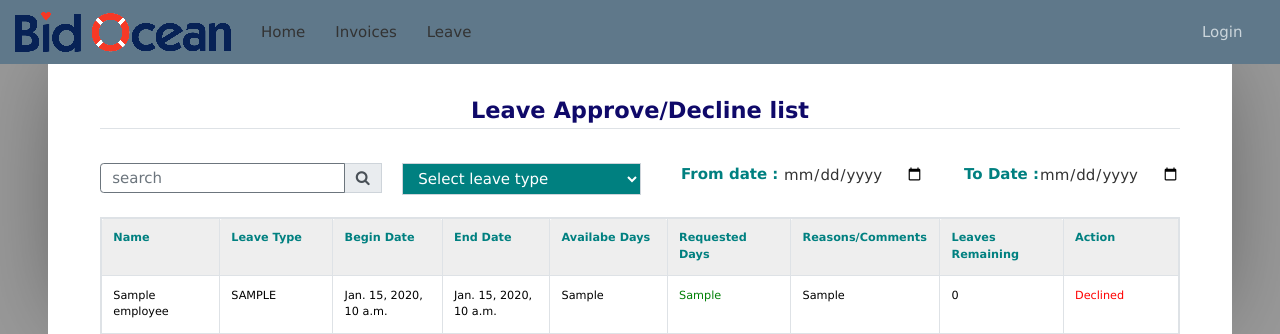
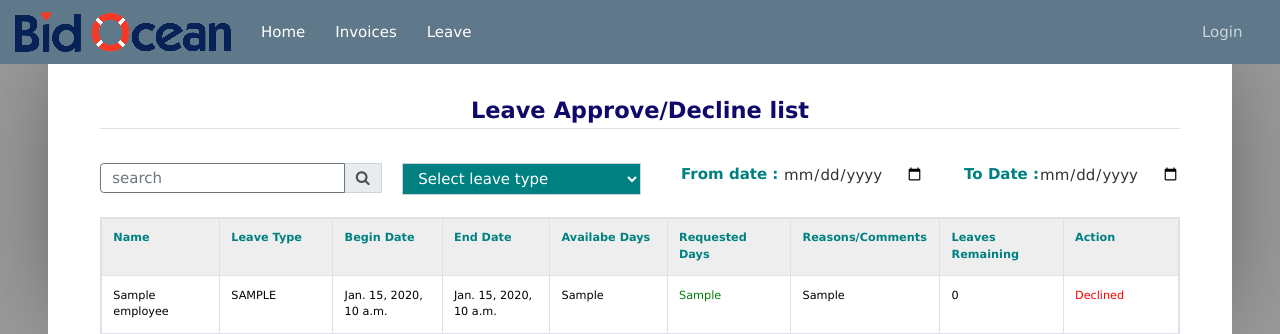
Before and after one commit to diwash29/BidOcean-Invoice-, a Django app: template leave/templates/leave/approve_leave.html in a window 1280 px wide. Shown: the top 334 px of the page. Run offline with Django 3.2, Linux system fonts and the light colour scheme; the template is opened without the code that fills it: most values are stand-ins (such as "Sample title", 1, 10 or a date in 2020); some libraries are stand-ins or nearby versions.

Commit message:
merged conflicts

```diff
--- a/leave/templates/leave/approve_leave.html
+++ b/leave/templates/leave/approve_leave.html
@@ -17,6 +17,10 @@ margin: 0;
 padding: 0;
 text-decoration: none;
 vertical-align: top;
+}
+.nav-link {
+
+color: white;
 }
 *[contenteditable] { border-radius: 0.25em; min-width: 1em; outline: 0; }
 
@@ -117,10 +121,7 @@ span:empty { display: none; }
 
 @page { margin: 0; } */
 
-.nav-link {
 
-color: white;
-}
 </style>
 
 	<!-- <article>
```
